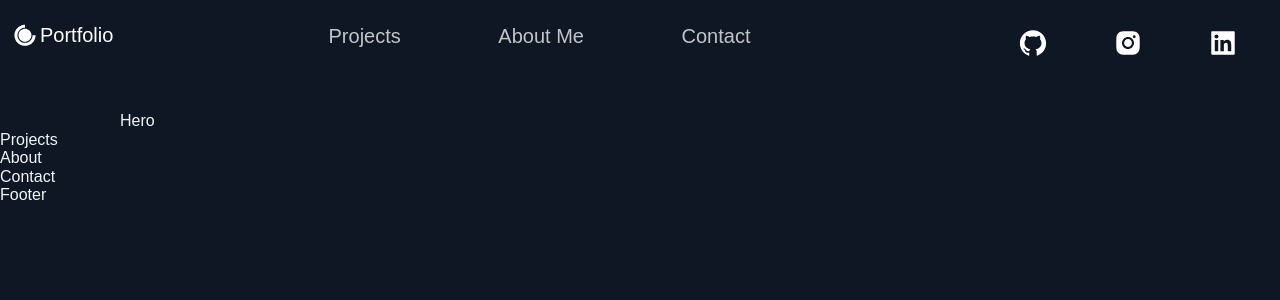
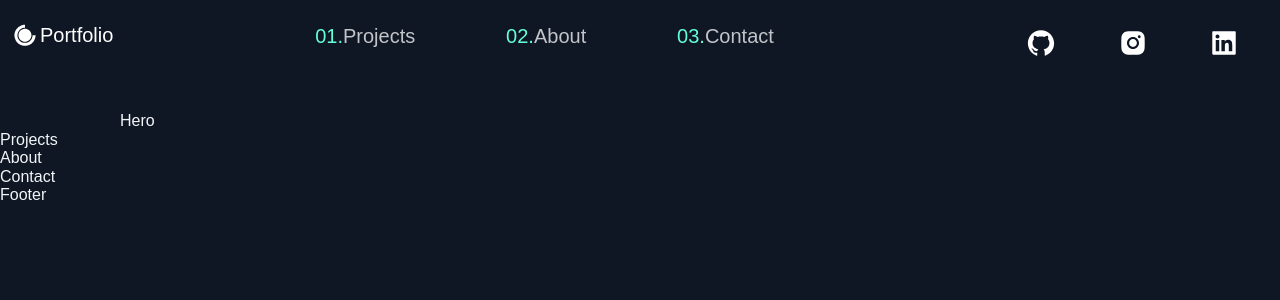
Before and after one commit to MichaelSWong/portfolio_website_v1, a Next.js app: page / in a window 1280 px wide. Shown: the top 300 px of the page. Built offline with nearby package versions, Linux system fonts and the light colour scheme.

Commit message:
trying new colors for header

```diff
--- a/src/components/Header/Header.tsx
+++ b/src/components/Header/Header.tsx
@@ -31,17 +31,23 @@ const Header = () => (
     <Div2>
       <li>
         <Link href='#projects' passHref legacyBehavior>
-          <NavLink>Projects</NavLink>
+          <NavLink>
+            <span style={{ color: '#64ffda' }}>01.</span>Projects
+          </NavLink>
         </Link>
       </li>
       <li>
         <Link href='#about' passHref legacyBehavior>
-          <NavLink>About Me</NavLink>
+          <NavLink>
+            <span style={{ color: '#64ffda' }}>02.</span>About
+          </NavLink>
         </Link>
       </li>
       <li>
         <Link href='#contatct' passHref legacyBehavior>
-          <NavLink>Contact</NavLink>
+          <NavLink>
+            <span style={{ color: '#64ffda' }}>03.</span>Contact
+          </NavLink>
         </Link>
       </li>
     </Div2>
--- a/src/components/Header/HeaderStyles.tsx
+++ b/src/components/Header/HeaderStyles.tsx
@@ -57,7 +57,7 @@ export const NavLink = styled.a`
   color: rgba(255, 255, 255, 0.75);
   transition: 0.4s ease;
   &:hover {
-    color: #fff;
+    color: #64ffda;
     opacity: 1;
     cursor: pointer;
   }
```
